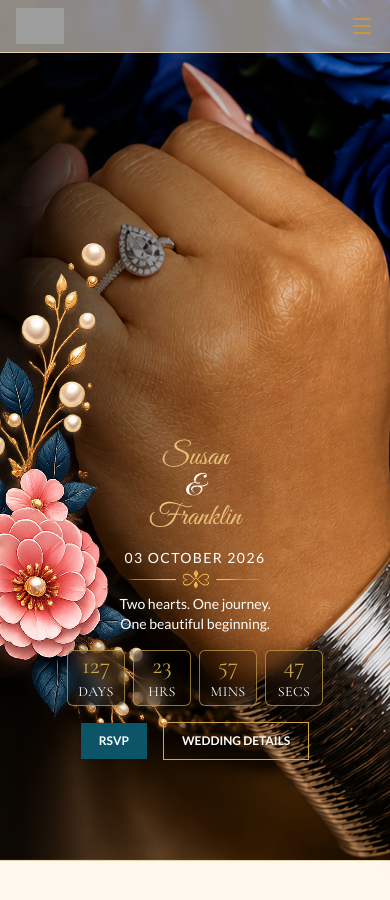
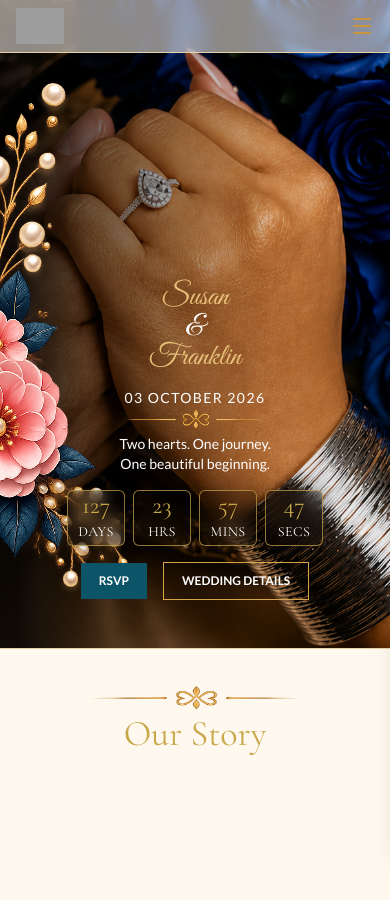
Before and after one commit to RucksollyTech/franks_wedding, a Next.js app: page / in a window 390 px wide. Shown: the top 900 px of the page. Built offline with nearby package versions, Linux system fonts and the light colour scheme; grey boxes are pictures that could not be loaded.

Commit message:
Fixed screen  view again

```diff
--- a/components/Hero.tsx
+++ b/components/Hero.tsx
@@ -4,8 +4,8 @@ import CountDown from "./CountDown";
 export default function Hero() {
   return (
     <section id="home" className="relative border-b border-[#e6d2a6]">
-        <div className="hero-section md:pb-25 pb-25 md:pt-32 w-full relative">
-            <div className="relative h-[90vh] md:h-auto z-10 w-full flex flex-col items-center px-6 md:px-20">
+        <div className="hero-section md:pb-25 pb-12 md:pt-32 w-full relative">
+            <div className="relative min-h-[600px] md:h-auto z-10 w-full flex flex-col items-center px-6 md:px-20">
                 <div className="
                     max-w-262.5 relative z-10
                     mx-auto mt-auto w-full
@@ -26,8 +26,15 @@ export default function Hero() {
                     </h1>
 
                     <div data-aos="fade-right" className="md:max-w-53.25 w-full">
-                        <p className="mt-4 text-center md:text-[18px] text-sm md:pl-1 tracking-widest">03 OCTOBER 2026</p>
-                        <img className="md:max-w-53 max-w-35 max-h-6.25 w-full mx-auto" src="/images/line.png" alt="" />
+                        <p className="
+                        mt-4 text-center md:text-[18px]
+                        text-sm md:pl-1 tracking-widest"
+                        >
+                            03 OCTOBER 2026
+                        </p>
+                        <img className="
+                        md:max-w-53 max-w-35 max-h-6.25 w-full mx-auto"
+                         src="/images/line.png" alt="" />
                     </div>
 
                     <p data-aos="fade-right" className="md:text-lg text-sm md:pl-1 pt-1 md:max-w-53.25 w-full text-center">
@@ -39,7 +46,9 @@ export default function Hero() {
                     <div className="md:mt-6 mt-4 md:items-start md:justify-start justify-center items-center flex">
                         <CountDown />
                     </div>
-                    <div className="md:mt-6 mt-4 flex gap-4 md:items-start md:justify-start justify-center items-center ">
+                    <div
+                    data-aos-delay={`400`} data-aos="fade-up"
+                    className="md:mt-6 mt-4 flex gap-4 md:items-start md:justify-start justify-center items-center ">
                         <a href="#rsvp" className="bg-[#0C5568] md:px-8 px-4.5 py-2.5 md:py-3 md:text-sm text-xs font-semibold text-white">
                             RSVP
                         </a>
@@ -53,7 +62,7 @@ export default function Hero() {
                         absolute rotate-35
                         max-h-full
                         mt-auto
-                        md:-left-30 -left-25
+                        md:-left-30 -left-35
                         top-0 bottom-0"
                     src="/images/flower-6.png" alt="" />
             </div>
```
